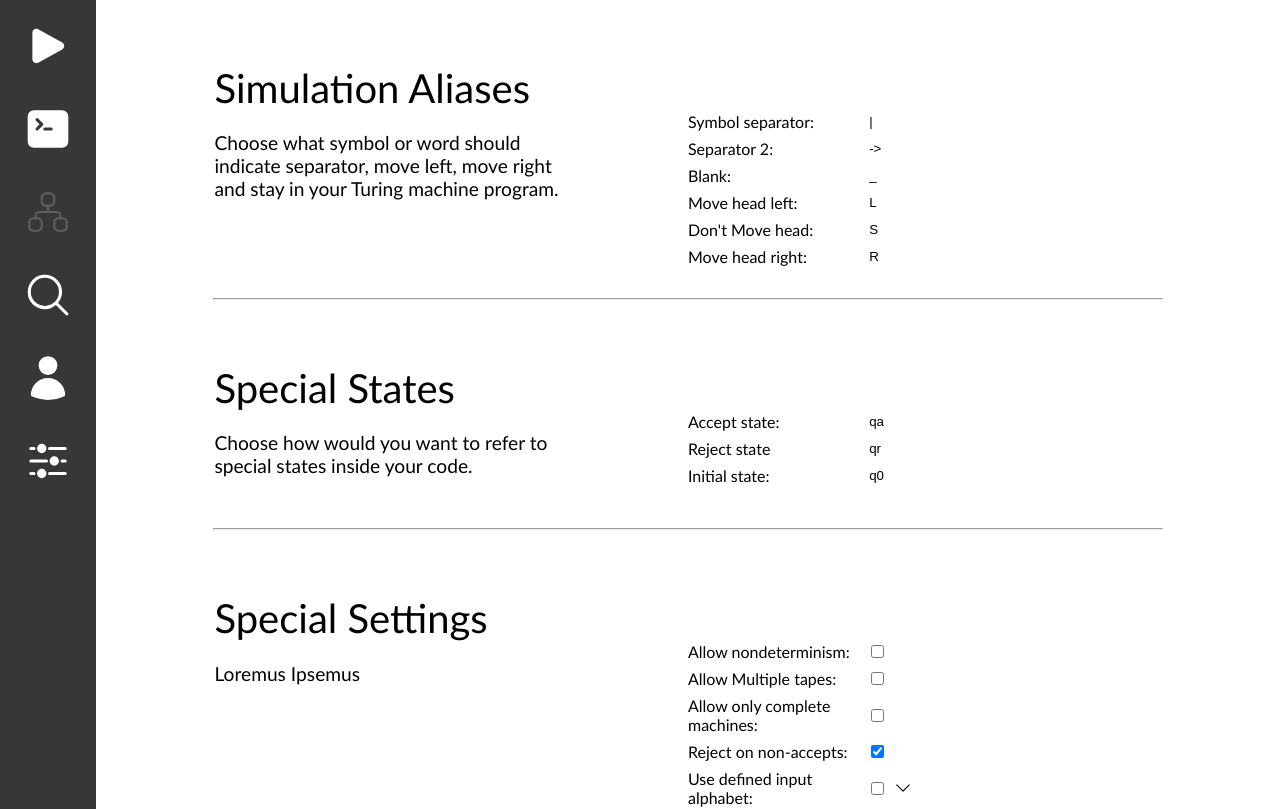
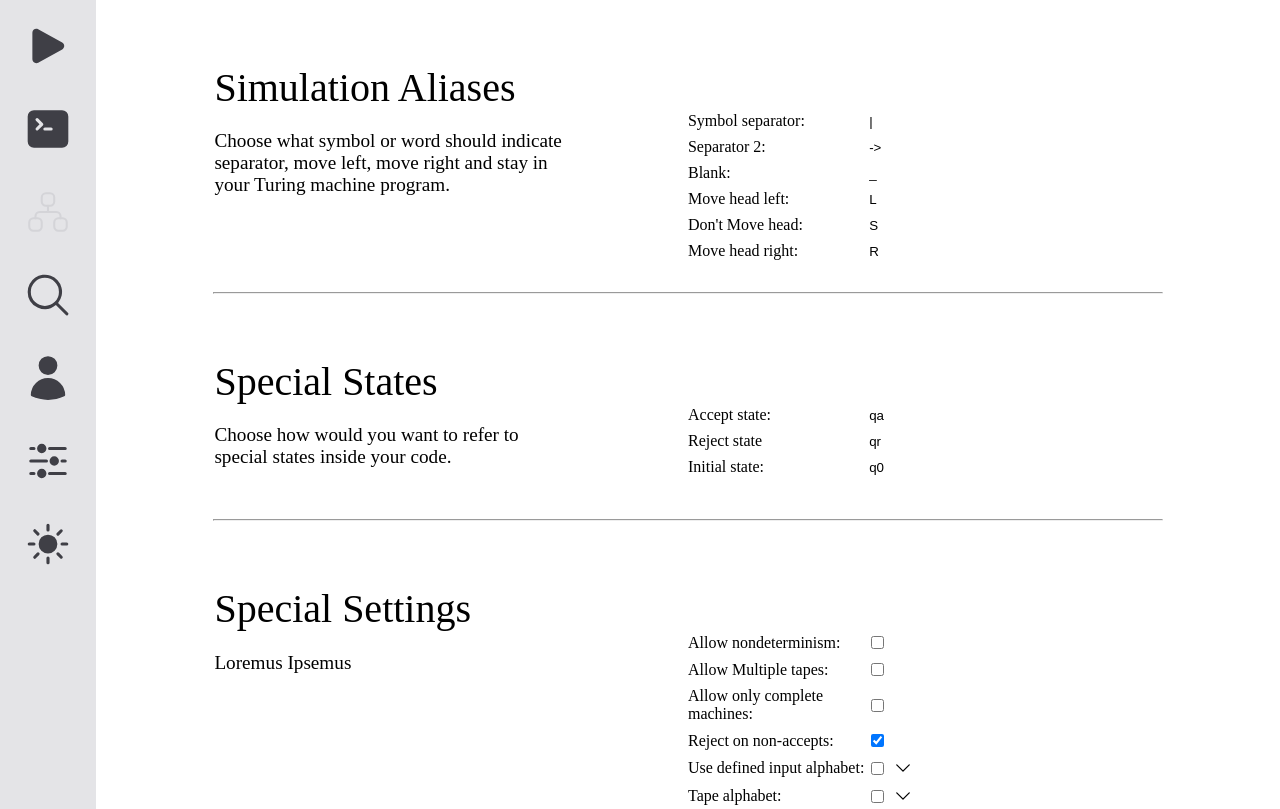
Before and after one commit to Haranana/Turing-Machine-Simulator-Frontend, a React (Vite) app: page /settings in a window 1280 px wide. Shown: the top 809 px of the page. Built offline with nearby package versions, Linux system fonts and the light colour scheme.

Commit message:
updated style of sidebar and search page

```diff
--- a/index.html
+++ b/index.html
@@ -3,6 +3,9 @@
   <head >
     <meta charset="UTF-8" />
     <meta name="viewport" content="width=device-width, initial-scale=1.0" />
+    <link rel="preconnect" href="https://fonts.googleapis.com">
+    <link rel="preconnect" href="https://fonts.gstatic.com" crossorigin>
+    <link href="https://fonts.googleapis.com/css2?family=Poppins:ital,wght@0,100;0,200;0,300;0,400;0,500;0,600;0,700;0,800;0,900;1,100;1,200;1,300;1,400;1,500;1,600;1,700;1,800;1,900&family=Roboto+Mono:ital,wght@0,100..700;1,100..700&display=swap" rel="stylesheet">
     <title>Turing</title>
   </head>
   <body id="main-body">
--- a/src/features/Sidebar/Sidebar.tsx
+++ b/src/features/Sidebar/Sidebar.tsx
@@ -1,6 +1,6 @@
 import {Link} from 'react-router-dom';
 
-import { MagnifyingGlassIcon } from "@heroicons/react/24/solid"
+import { MagnifyingGlassIcon, MoonIcon, SunIcon } from "@heroicons/react/24/solid"
 import { UserIcon, AdjustmentsHorizontalIcon, CommandLineIcon, PlayIcon } from "@heroicons/react/24/solid"
 import './sidebar.css';
 import { Sitemap } from '../../assets/Sitemap';
@@ -10,9 +10,17 @@
 
 export default function Sidebar(){
 
+    type Theme = "light" | "dark";
+    type Pages = "none" | "tapes" | "console" | "tree" | "search" | "account" | "settings";
     const {simulationDataNodes} = useSimulationData();
     const [currentSimulationIsNonDet , setCurrentSimulationIsNonDet] = useState<boolean>(false); //false if no simulation is currently loaded in
+    const [theme, setTheme] = useState<Theme>("light");
+    const [chosenPage, setChosenPage] = useState<Pages>("none")
 
+    function applyTheme(theme: Theme) {
+        setTheme(theme);
+        document.documentElement.setAttribute("data-theme", theme);
+    }
 
     useEffect(()=>{
         if(simulationDataNodes == null){
@@ -31,12 +39,43 @@
     return(
     <nav className='sidebar'>
         <ul>
-            <li className='link-button' id='simulator-link-button'><Link to="index" title='Simulation'><PlayIcon className = "icon"></PlayIcon></Link></li>
-            <li className='link-button' id='console-link-button'><Link to="console" title='Console'><CommandLineIcon className = "icon"></CommandLineIcon></Link></li>
-            <li className={`link-button ${currentSimulationIsNonDet? "" : "disabledLinkButton"}`} id='tree-link-button'><Link to="tree" title="Simulation tree"><Sitemap></Sitemap></Link></li>
-            <li className='link-button' id='search-link-button'><Link  to="search" title="Download turing machine"><MagnifyingGlassIcon className = "icon"/></Link></li>
-            <li className='link-button' id='account-link-button'><Link to="account" title='Account'><UserIcon className = "icon"></UserIcon></Link></li>
-            <li className='link-button' id='settings-link-button'><Link to="settings" title='Settings'><AdjustmentsHorizontalIcon className = "icon"></AdjustmentsHorizontalIcon></Link></li>
+            <li className={`SidebarElement ${chosenPage==="tapes"? "HiglistedLink" : ""}`} id='simulator-link-button'>
+                <Link onClick={()=>setChosenPage("tapes")} className='SidebarLink' to="index" title='Simulation'>
+                    <PlayIcon className = "icon"></PlayIcon>
+                </Link>
+            </li>
+
+            <li className={`SidebarElement ${chosenPage==="console"? "HiglistedLink" : ""}`} id='console-link-button'>
+                <Link onClick={()=>setChosenPage("console")} className='SidebarLink' to="console" title='Console'>
+                    <CommandLineIcon className = "icon"></CommandLineIcon>
+                </Link>
+            </li>
+
+            <li className={`SidebarElement ${currentSimulationIsNonDet? "" : "disabledLinkButton"} ${chosenPage==="tree"? "HiglistedLink" : ""}`} id='tree-link-button'>
+                <Link onClick={()=> (currentSimulationIsNonDet? setChosenPage("tree") : "")} className='SidebarLink' to="tree" title="Simulation tree">
+                    <Sitemap></Sitemap>
+                </Link>
+            </li>
+
+            <li className={`SidebarElement ${chosenPage==="search"? "HiglistedLink" : ""}`} id='search-link-button'>
+                <Link onClick={()=>setChosenPage("search")} className='SidebarLink'  to="search" title="Download turing machine">
+                    <MagnifyingGlassIcon className = "icon"/>
+                </Link>
+            </li>
+
+            <li className={`SidebarElement ${chosenPage==="account"? "HiglistedLink" : ""}`} id='account-link-button'>
+                <Link onClick={()=>setChosenPage("account")} className='SidebarLink' to="account" title='Account'>
+                    <UserIcon className = "icon"></UserIcon>
+                </Link>
+            </li>
+
+            <li className={`SidebarElement ${chosenPage==="settings"? "HiglistedLink" : ""}`} id='settings-link-button'>
+                <Link onClick={()=>setChosenPage("settings")} className='SidebarLink' to="settings" title='Settings'>
+                    <AdjustmentsHorizontalIcon className = "icon"></AdjustmentsHorizontalIcon>
+                </Link>
+            </li>
+
+            <li className='SidebarElement'><button className='SidebarButton'  onClick={()=>applyTheme(theme==="dark"? "light" : "dark")}>{theme === "light"? <SunIcon className = "icon"/> : <MoonIcon className = "icon"/> } </button></li>
         </ul>
     </nav>
 );
--- a/src/features/Sidebar/sidebar.css
+++ b/src/features/Sidebar/sidebar.css
@@ -1,16 +1,16 @@
-:root { --sidebar-width: 6rem; }
 
 .sidebar-wrap{
   min-height: 100vh;
+  --sidebar-width: 6rem;
+  --sidebar-color: var(--color-strong);
+  --sidebar-element-hover-color: var(--color-medium);
 }
 
 .sidebar {
   width: var(--sidebar-width);
   min-height: 100%;
-  background: var(--color-primary-4);
-  color: var(--color-bg);
-
-
+  background: var( --sidebar-color);
+  color: var(--color-text);
   display: flex;
   flex-direction: column;
   align-items: center;
@@ -28,18 +28,27 @@
   width: 100%;
 }
 
-.sidebar a {
-  color: var(--color-bg);
-  text-decoration: none;
+.SidebarLink {
+  color: var(--color-text);
   height: 75px;
-  /*padding: 10px 20px;*/
-  display: block;
-  border-radius: 8px;
   display: flex;
   flex-direction: row;
   justify-content: center;
   align-items: center;
+}
 
+.SidebarButton{
+  color: var(--color-text);
+  height: 75px;
+  display: flex;
+  flex-direction: row;
+  justify-content: center;
+  align-items: center;
+  width: 100%;
+  outline: none;
+  border: none;
+  cursor: pointer;
+  background-color: transparent;
 }
 
 .sidebar .disabledLinkButton a{
@@ -48,14 +57,21 @@
 }
 
 .sidebar .disabledLinkButton svg{
-  stroke: var(--color-primary-3);
+  stroke: var(--color-text-muted);
 }
 
 .sidebar a:hover {
-  background: var(--color-primary-3);
+  background: var(--sidebar-element-hover-color);
 }
 
-.sidebar .icon{
+.sidebar button:hover {
+  background: var(--sidebar-element-hover-color);
+}
+
+.sidebar li.HiglistedLink {
+  border-bottom: solid 5px var(--color-accent);
+}
+.icon{
   max-width: 50px;
   max-height: 50px;
 }
--- a/src/index.css
+++ b/src/index.css
@@ -1,24 +1,63 @@
 :root {
-  --color-white: #ffffff;
-  --color-bg: #ffffff;
-  --color-bg-2: #dedede;
-  --color-text-dark: #111;
-  --color-text-darkish: #555555;
-  --color-text-grayish: #999;
-  --color-text-light: #e9e9e9;
 
-  --color-primary-01: #f8f4f4;
-  --color-primary-0: #dadada;
-  --color-primary-1: #b5b5b5;
-  --color-primary-2: #7c7c7c;
-  --color-primary-3: #606060;
-  --color-primary-4: #373737;
-  --color-debug-1: red;
-  --color-debug-2: rgb(13, 255, 0);
+  --white: white;
+  --black: black;
 
-  --font-main: "Gill Sans", system-ui, -apple-system, "Segoe UI", Roboto, Arial, sans-serif;
-  --font-secondary: system-ui, -apple-system, BlinkMacSystemFont, 'Segoe UI', Roboto, Oxygen, Ubuntu, Cantarell, 'Open Sans', 'Helvetica Neue', sans-serif;
+  --neutral-50: #fafafa;
+  --neutral-100:#f4f4f5 ;
+  --neutral-200:#e4e4e7;
+  --neutral-300:#d4d4d8;
+  --neutral-400:#a1a1aa;
+  --neutral-500:#71717a;
+  --neutral-600:#52525b;
+  --neutral-700:#3f3f46;
+  --neutral-800:#27272a;
+  --neutral-900:#18181b;
 
+  --accent-50: #faf5ff;
+  --accent-100: #f3e8ff;
+  --accent-200: #e9d5ff;
+  --accent-300: #d8b4fe;
+  --accent-400: #c084fc;
+  --accent-500: #a855f7;
+  --accent-600: #9333ea;
+  --accent-700: #7e22ce;
+  --accent-800: #6b21a8;
+  --accent-900: #581c87;
+
+  --color-red: rgb(187, 77, 77);
+
+  --color-extreme:           #ffffff;
+  --color-strong:      var(--neutral-200);
+  --color-medium:       var(--neutral-300);
+  --color-weak:        var(--neutral-400);
+
+  --color-text:         var(--neutral-700);
+  --color-text-mild:    var(--neutral-500);
+  --color-text-muted:   var(--neutral-300);
+
+  --color-accent:       var(--accent-500);
+  --color-accent-hover: var(--accent-400);
+
+  --font-1: "Roboto Mono", monospace;
+  --font-2: "Poppins", sans-serif;
+  --border-radius-strong: 24px;
+  --border-radius-mild: 12px;
+}
+
+html[data-theme="dark"] {
+
+  --color-extreme:    var(--neutral-900);
+  --color-strong:       var(--neutral-800);
+  --color-medium:     var(--neutral-600);
+  --color-weak:       var(--neutral-400);
+
+  --color-text:         #ffffff;
+  --color-text-mild:    var(--neutral-200);
+  --color-text-muted:   var(--neutral-400);
+
+  --color-accent:       var(--accent-500);
+  --color-accent-hover: var(--accent-400);
 }
 
 #main-body{
@@ -32,6 +71,7 @@
 }
 
 .outlet-wrap{
+  background-color: var(--color-extreme);
     flex: 1;
 }
 
--- a/src/pages/SearchPage.css
+++ b/src/pages/SearchPage.css
@@ -1,4 +1,9 @@
 .SearchPage{
+    --bg-color: var(--color-extreme);
+    --page-color: var(--color-strong);
+    --search-bar-color: var(--color-medium);
+    --disabled-button-color: var(--color-strong);
+
     display: flex;
     flex-direction: column;
     justify-content: center;
@@ -6,61 +11,94 @@
 
     margin-left: 20%;
     margin-right: 20%;
+
     margin-top: 10%;
     min-width: 400px;
-    background-color: var(--color-primary-0);
+
+    background-color: var(--page-color);
+    border-radius: var(--border-radius-strong);
+    color: var(--color-text);
+
 }
 
 .SearchPageHeadline{
-    font-family: var(--font-secondary);
-    background-color: var(--color-primary-1);
+    font-family: var(--font-1);
+    font-weight: 400;
     width: 100%;
-    margin-top: 0px;
+    margin-top: 10px;
     display: flex;
     justify-content: center;
     align-items: center;
 }
 
 .SearchBarWrapper{
+
     display: flex;
     flex-direction: row;
-    width: 30%;
+    width: 50%;
     min-width: 250px;
     height: 40px;
+    background-color: var(--search-bar-color);
+    border-radius: 30px;
+    margin-top: 50px;
+    margin-bottom: 50px;
 }
 
 .SearchBar{
-    font-family: var(--font-secondary);
+    font-family: var(--font-1);
     width: 75%;
     height: 100%;
     padding: 0;
     padding-left: 10px;
+    background-color: transparent;
+    border: none;
+    outline: none;
+    color: var(--color-text);
 }
 
 .SearchButton{
     height: 100%;
-    width: 25%;
+    width: 15%;
     display: flex;
     flex-direction: row;
     cursor: pointer;
     border: none;
-    border-radius: 2px;
+    border-radius: 30px;
     align-content: center;
     align-items: center;
     justify-content: center;
-    color: var(--color-text-dark);
-    background-color: var(--color-primary-1);
+    color: var(--color-text);
+
+    cursor: pointer;
     font-weight: bold;
+    background-color: var(--color-accent);
+   border: 3px solid var(--search-bar-color);
+}
+
+.SearchButton:hover{
+    background-color: var(--color-accent-hover);
+}
+
+.SearchButton:hover.DisabledSearchButton{
+    background-color: var(--color-accent);
+    cursor: default;
 }
 
 .SearchButton.DisabledSearchButton{
-            cursor: default;
-    color: var(--color-primary-1);
-    background-color: var(--color-primary-0)
+    /*background-color: var(--disabled-button-color);*/
+    cursor: default;
 }
 
 .searchError{
-    font-family: var(--font-secondary);
+    font-family: var(--font-1);
+    font-weight: bold;
     font-size: 110%;
-    color: rgb(170, 29, 29);
+    color: var(--color-red);
 }
+
+.SearchBarWrapper .icon{
+  width: 30px;
+  padding-right: 10px;
+  padding-left: 10px;
+  height: 100%;
+}
--- a/src/pages/SearchPage.tsx
+++ b/src/pages/SearchPage.tsx
@@ -5,6 +5,7 @@
 import { useTuringMachineSettings } from "../features/GlobalData/GlobalData";
 import type { TuringMachineGetDto } from "../features/AccountComponents/AccountDataTypes";
 import toast from "react-hot-toast";
+import { MagnifyingGlassIcon } from "@heroicons/react/24/solid";
 
 
 export default function SearchPage(){
@@ -95,8 +96,9 @@
     }
 
     return <div className="SearchPage">
-        <h1 className="SearchPageHeadline">Enter 5 characters long code and load shared Turing machine</h1>
+        <h1 className="SearchPageHeadline">Enter turing machine share code</h1>
         <div className="SearchBarWrapper">
+            <div className="SearchIcon"><MagnifyingGlassIcon className="icon"/></div>
             <input placeholder="5 character search code"  type="text" className="SearchBar" onChange={(e)=>onInputChange(e.target.value)}></input>
             <button className={`SearchButton ${validationError!=null? "DisabledSearchButton" : ""}`} disabled={validationError!=null} onClick={()=>onSearchClicked()}>Load</button>
         </div>
```
